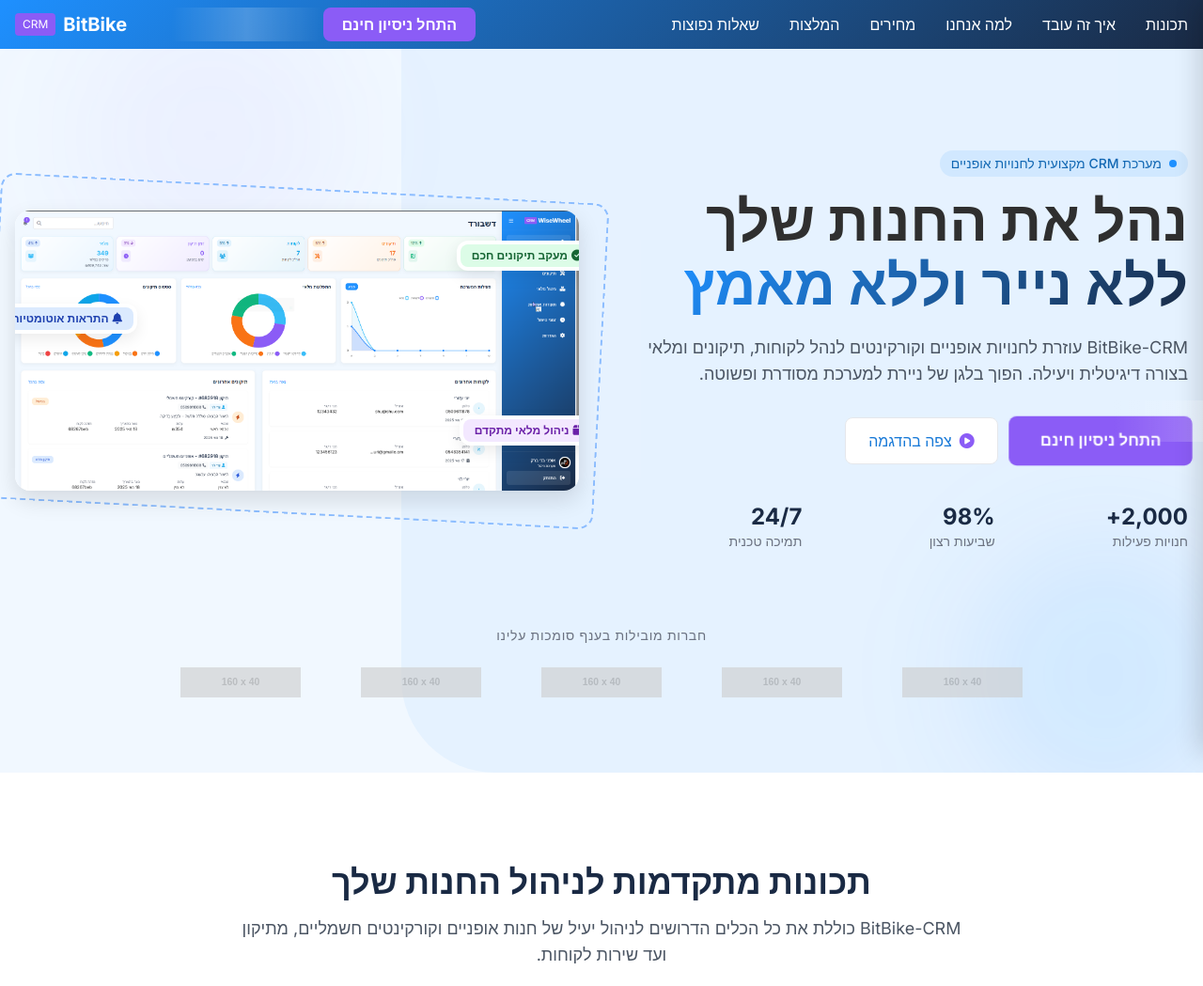
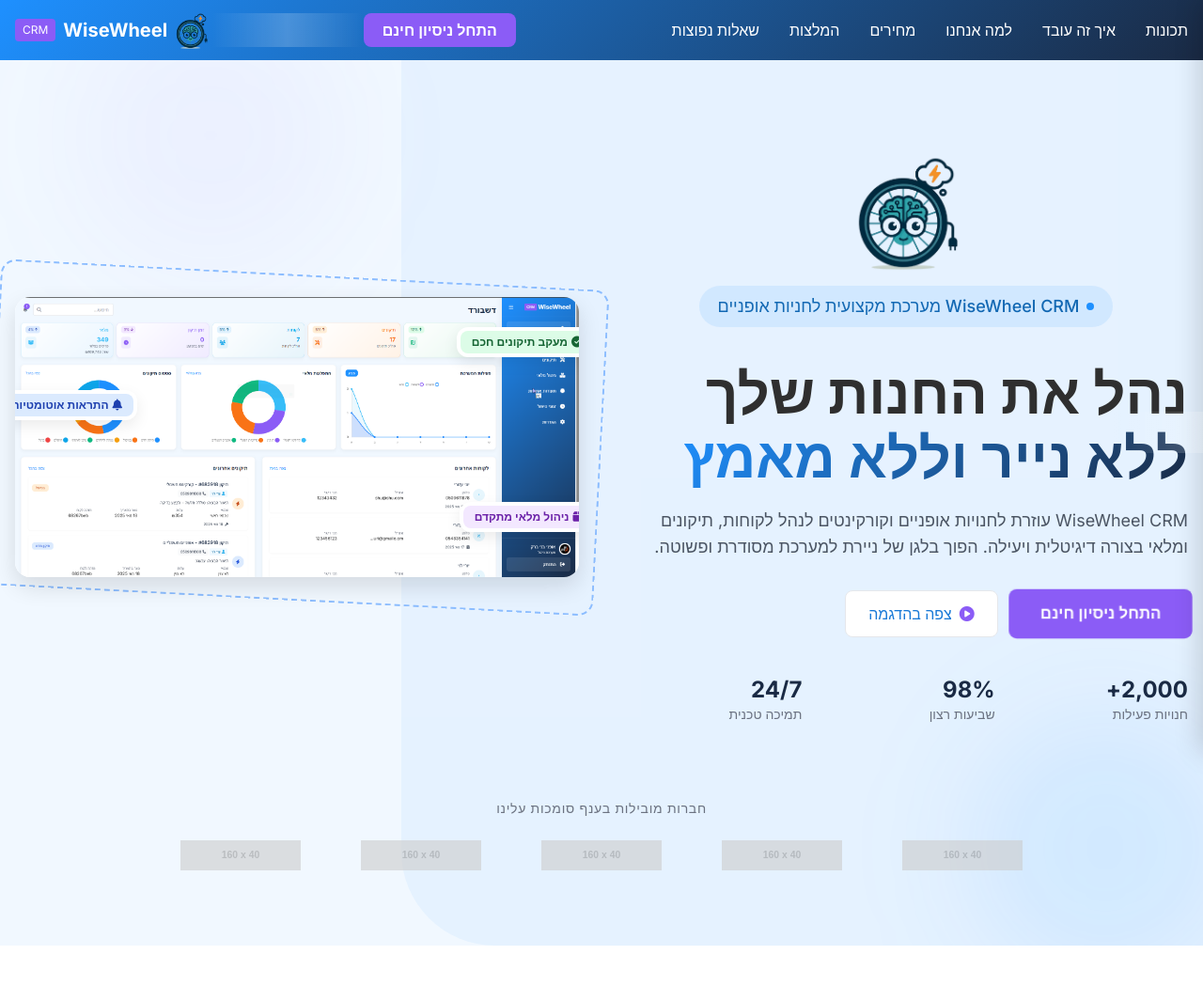
Before and after one commit to NaorAutomation/bitbikecrm, a plain HTML site: page index.html in a window 1280 px wide. Shown: the top 1049 px of the page at 94% size. Drawn offline with nearby package versions, Linux system fonts and the light colour scheme; placeholder pictures from the web are drawn by us.

Commit message:
Add files via upload

```diff
--- a/index.html
+++ b/index.html
@@ -4,8 +4,8 @@
     <meta charset="UTF-8">
     <meta name="viewport" content="width=device-width, initial-scale=1.0">
     <meta http-equiv="X-UA-Compatible" content="ie=edge">
-    <title>BitBike-CRM | מערכת ניהול חכמה לחנויות אופניים וקורקינטים</title>
-    <meta name="description" content="BitBike-CRM עוזרת לחנויות אופניים וקורקינטים לנהל לקוחות, תיקונים ומלאי בקלות. הפוך בלגן של ניירת ליעילות דיגיטלית.">
+    <title>WiseWheel CRM | מערכת ניהול חכמה לחנויות אופניים וקורקינטים</title>
+    <meta name="description" content="WiseWheel CRM עוזרת לחנויות אופניים וקורקינטים לנהל לקוחות, תיקונים ומלאי בקלות. הפוך בלגן של ניירת ליעילות דיגיטלית.">
     <meta name="keywords" content="ניהול חנות אופניים, מעקב תיקונים, CRM לתיקון אופניים, מערכת ניהול חנות">
 
     <!-- Favicon -->
@@ -369,14 +369,6 @@
     <header id="navbar" class="fixed w-full top-0 z-50">
         <div class="container mx-auto px-4 py-3">
             <div class="flex justify-between items-center">
-                <!-- לוגו (משמאל בעברית) -->
-                <div class="order-last">
-                    <a href="#" class="flex items-center">
-                        <span class="font-bold text-xl text-white ml-2">BitBike</span>
-                        <span class="bg-accent-500 text-white text-xs py-1 px-2 rounded">CRM</span>
-                    </a>
-                </div>
-
                 <!-- כפתור תפריט מובייל (מימין בעברית) -->
                 <div class="order-first block md:hidden">
                     <div class="hamburger-menu">
@@ -384,6 +376,15 @@
                         <span></span>
                         <span></span>
                     </div>
+                </div>
+
+                <!-- לוגו (משמאל בעברית) -->
+                <div class="order-last">
+                    <a href="#" class="flex items-center">
+                        <img src="assets/images/logo.png" alt="WiseWheel CRM Logo" class="h-10 ml-2">
+                        <span class="font-bold text-xl text-white ml-2">WiseWheel</span>
+                        <span class="bg-accent-500 text-white text-xs py-1 px-2 rounded">CRM</span>
+                    </a>
                 </div>
 
                 <!-- תפריט ניווט ראשי (ממורכז) -->
@@ -426,7 +427,8 @@
         <div class="p-6">
             <div class="flex justify-between items-center mb-8">
                 <a href="#" class="flex items-center">
-                    <span class="font-bold text-xl text-white ml-2">BitBike</span>
+                    <img src="assets/images/logo.png" alt="WiseWheel CRM Logo" class="h-10 ml-2">
+                    <span class="font-bold text-xl text-white ml-2">WiseWheel</span>
                     <span class="bg-accent-500 text-white text-xs py-1 px-2 rounded">CRM</span>
                 </a>
                 <button class="mobile-close text-white text-xl">
@@ -491,11 +493,14 @@
             <div class="grid md:grid-cols-2 gap-12 items-center">
                 <!-- תוכן טקסטואלי -->
                 <div class="fade-in-up">
-                    <div class="inline-block mb-4 px-3 py-1 bg-primary-500/10 rounded-full">
-                        <span class="flex items-center text-sm font-medium text-primary-700">
-                            <span class="w-2 h-2 bg-primary-500 rounded-full ml-2"></span>
-                            מערכת CRM מקצועית לחנויות אופניים
-                        </span>
+                    <div class="text-center mb-6">
+                        <img src="assets/images/logo.png" alt="WiseWheel CRM Logo" class="h-24 md:h-32 mx-auto mb-4">
+                        <div class="inline-block mb-4 px-5 py-2 bg-primary-500/10 rounded-full">
+                            <span class="flex items-center text-lg font-medium text-primary-700">
+                                <span class="w-2 h-2 bg-primary-500 rounded-full ml-2"></span>
+                                WiseWheel CRM מערכת מקצועית לחניות אופניים
+                            </span>
+                        </div>
                     </div>
 
                     <h1 class="text-4xl md:text-5xl lg:text-6xl font-bold mb-6">
@@ -504,7 +509,7 @@
                     </h1>
 
                     <p class="text-lg text-gray-600 mb-8 max-w-xl">
-                        BitBike-CRM עוזרת לחנויות אופניים וקורקינטים לנהל לקוחות, תיקונים ומלאי בצורה דיגיטלית ויעילה. הפוך בלגן של ניירת למערכת מסודרת ופשוטה.
+                        WiseWheel CRM עוזרת לחנויות אופניים וקורקינטים לנהל לקוחות, תיקונים ומלאי בצורה דיגיטלית ויעילה. הפוך בלגן של ניירת למערכת מסודרת ופשוטה.
                     </p>
 
                     <div class="flex flex-col sm:flex-row gap-4 mb-10">
@@ -538,7 +543,7 @@
                 <div class="relative fade-in-up">
                     <div class="absolute inset-0 -m-6 border-2 border-dashed border-primary-300 rounded-2xl rotate-3 -z-10"></div>
                     <div class="bg-white rounded-2xl shadow-hard overflow-hidden relative">
-                        <img src="assets/images/dashborad.PNG" alt="BitBike-CRM Dashboard" class="w-full h-auto">
+                        <img src="assets/images/dashborad.PNG" alt="WiseWheel CRM Dashboard" class="w-full h-auto">
 
                         <!-- צ'יפים של תכונות -->
                         <div class="absolute -right-5 top-8 bg-white p-1 rounded-xl shadow-medium">
@@ -589,7 +594,7 @@
             <div class="text-center mb-16 fade-in-up">
                 <h2 class="text-3xl md:text-4xl font-bold mb-4 text-primary-900">תכונות מתקדמות לניהול החנות שלך</h2>
                 <p class="text-lg text-gray-600 max-w-3xl mx-auto">
-                    BitBike-CRM כוללת את כל הכלים הדרושים לניהול יעיל של חנות אופניים וקורקינטים חשמליים, מתיקון ועד שירות לקוחות.
+                    WiseWheel CRM כוללת את כל הכלים הדרושים לניהול יעיל של חנות אופניים וקורקינטים חשמליים, מתיקון ועד שירות לקוחות.
                 </p>
             </div>
 
@@ -597,7 +602,7 @@
                 <!-- כרטיס תכונה 1 -->
                 <div class="card-hover bg-white rounded-xl shadow-soft p-6 border border-gray-100 fade-in-up">
                     <div class="w-16 h-16 mb-5 bg-primary-500/10 rounded-lg overflow-hidden">
-                        <img src="assets/images/notifcations.png" alt="ניהול תיקונים" class="w-full h-full object-cover">
+                        <img src="assets/images/repairs.png" alt="ניהול תיקונים" class="w-full h-full object-cover">
                     </div>
                     <h3 class="text-xl font-semibold mb-3 text-primary-900">ניהול תיקונים</h3>
                     <p class="text-gray-600 mb-4">
@@ -701,7 +706,7 @@
 
         <div class="container mx-auto px-4">
             <div class="text-center mb-16 fade-in-up">
-                <h2 class="text-3xl md:text-4xl font-bold mb-4 text-primary-900">איך <span class="text-gradient-primary">BitBike-CRM</span> עובד?</h2>
+                <h2 class="text-3xl md:text-4xl font-bold mb-4 text-primary-900">איך <span class="text-gradient-primary">WiseWheel CRM</span> עובד?</h2>
                 <p class="text-lg text-gray-600 max-w-3xl mx-auto">
                     תהליך פשוט, יעיל ומהיר שיהפוך את ניהול החנות שלך לקל יותר משחשבת.
                 </p>
@@ -739,7 +744,7 @@
                                         <i class="fas fa-bicycle text-white"></i>
                                     </div>
                                     <div>
-                                        <div class="font-semibold">BitBike Service</div>
+                                        <div class="font-semibold">WiseWheel Service</div>
                                         <div class="text-xs opacity-80">תיקון ושירות</div>
                                     </div>
                                 </div>
@@ -785,7 +790,7 @@
                                         <i class="fas fa-bicycle text-white"></i>
                                     </div>
                                     <div>
-                                        <div class="font-semibold">BitBike Service</div>
+                                        <div class="font-semibold">WiseWheel Service</div>
                                         <div class="text-xs opacity-80">תיקון ושירות</div>
                                     </div>
                                 </div>
@@ -946,10 +951,10 @@
                         </div>
                     </div>
 
-                    <!-- BitBike-CRM -->
+                    <!-- WiseWheel CRM -->
                     <div class="bg-gradient-to-br from-primary-50 to-white rounded-xl p-6 border border-accent-100 relative overflow-hidden shadow-medium">
                         <div class="absolute top-0 right-0 bg-accent-500 text-white px-6 py-1 transform rotate-0 translate-x-2 translate-y-6 uppercase text-xs font-bold">
-                            BitBike-CRM
+                            WiseWheel CRM
                         </div>
                         <div class="pt-14">
                             <h3 class="text-xl font-bold mb-6 text-primary-900">הגישה החדשנית שלנו</h3>
@@ -1004,7 +1009,7 @@
                         <div class="md:w-2/3 text-right">
                             <h3 class="text-2xl font-bold mb-4">כוחו של ה-AI בשירות חנויות האופניים</h3>
                             <p class="text-primary-100 mb-4">
-                                עידן ה-AI שינה את כללי המשחק בעולם התוכנה. אנו ב-BitBike-CRM מנצלים את הטכנולוגיות המתקדמות ביותר כדי לספק מערכת חכמה, מותאמת ויעילה במחיר שפוי ונגיש לכל חנות.
+                                עידן ה-AI שינה את כללי המשחק בעולם התוכנה. אנו ב-WiseWheel CRM מנצלים את הטכנולוגיות המתקדמות ביותר כדי לספק מערכת חכמה, מותאמת ויעילה במחיר שפוי ונגיש לכל חנות.
                             </p>
                             <p class="text-primary-100 mb-6">
                                 בניגוד למערכות CRM מסורתיות שדורשות עלויות התאמה והטמעה גבוהות, האלגוריתמים החכמים שלנו מאפשרים לנו להציע פתרון יעיל, מתקדם ובמחיר הוגן - בלי להתפשר על איכות או פונקציונליות.
@@ -1626,7 +1631,8 @@
                     <!-- לוגו ותיאור -->
                     <div class="space-y-6">
                         <div class="flex items-center mb-4">
-                            <span class="font-bold text-2xl text-white ml-2">BitBike</span>
+                            <img src="assets/images/logo.png" alt="WiseWheel CRM Logo" class="h-12 ml-2">
+                            <span class="font-bold text-2xl text-white ml-2">WiseWheel</span>
                             <span class="bg-accent-500 text-white text-xs py-1 px-2 rounded">CRM</span>
                         </div>
                         <p class="text-white text-opacity-90 leading-relaxed">
@@ -1768,7 +1774,7 @@
                                 <div>
                                     <span class="text-white font-medium">אימייל:</span>
                                     <p class="text-white text-opacity-90 hover:text-accent-300 transition-colors">
-                                        <a href="mailto:info@bitbikecrm.co.il">info@bitbikecrm.co.il</a>
+                                        <a href="mailto:info@wisewheelcrm.co.il">info@wisewheelcrm.co.il</a>
                                     </p>
                                 </div>
                             </li>
@@ -1779,7 +1785,7 @@
                 <!-- מידע תחתון - שיפור ניגודיות -->
                 <div class="mt-16 pt-8 border-t border-white/10 flex flex-col md:flex-row justify-between items-center">
                     <p class="text-white text-opacity-80 text-sm mb-4 md:mb-0">
-                        &copy; 2023-2025 BitBike-CRM. כל הזכויות שמורות.
+                        &copy; 2023-2025 WiseWheel CRM. כל הזכויות שמורות.
                     </p>
                     <div class="flex space-x-6 space-x-reverse">
                         <img src="assets/images/payment-visa.svg" alt="Visa" class="h-8" onerror="this.src='https://placehold.co/60x40?text=Visa'">
```
